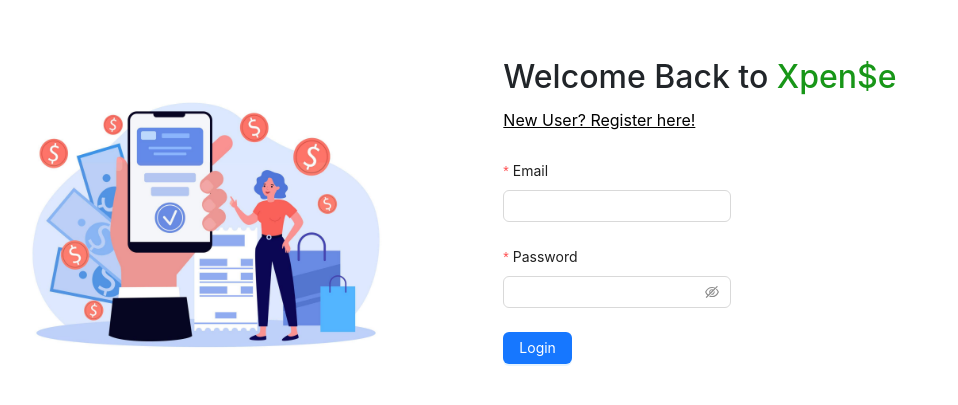
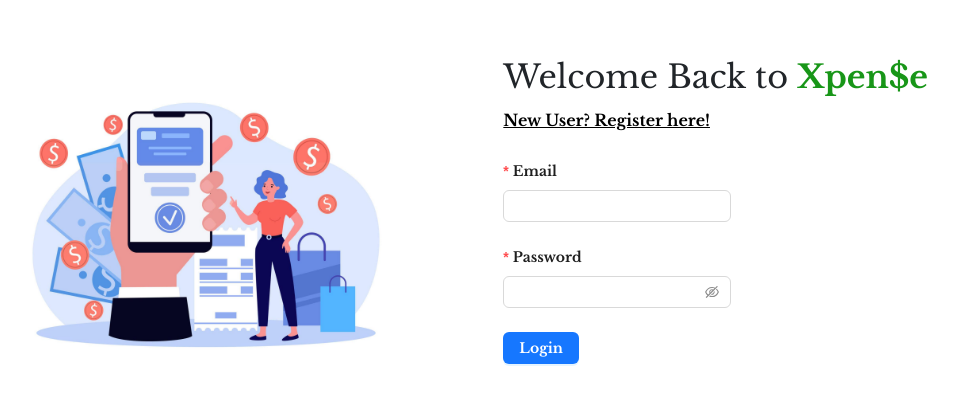
Before and after one commit to harshitaHD/Xpense, a React (Create React App) app in the folder client/: page / in a window 1280 px wide. Shown: the part 177-582 px from the top of the page, without its empty margins (114-1072 px from the left). Built offline with nearby package versions, Linux system fonts and the light colour scheme.

Commit message:
updated frontend

```diff
--- a/client/src/App.js
+++ b/client/src/App.js
@@ -2,6 +2,7 @@ import React from "react";
 import { BrowserRouter, Routes, Route } from "react-router-dom";
 import Login from "./pages/Login";
 import Register from "./pages/Register";
+import "./style/App.css";
 
 const App = () => {
   return (
--- a/client/src/style/App.css
+++ b/client/src/style/App.css
@@ -0,0 +1,7 @@
+@import url('https://fonts.googleapis.com/css2?family=Libre+Baskerville:ital,wght@0,400;0,700;1,400&display=swap');
+
+*{
+    font-family: "Libre Baskerville", serif;
+    font-weight: 550;
+    font-style: normal;
+}
```
Also changed, not shown: client/src/api/requests.js (added), client/src/api/transactions.js (added), client/src/api/users.js (added).
